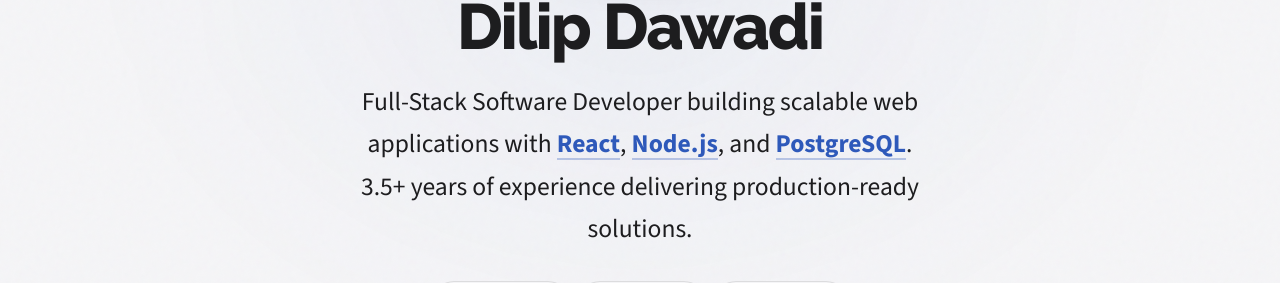
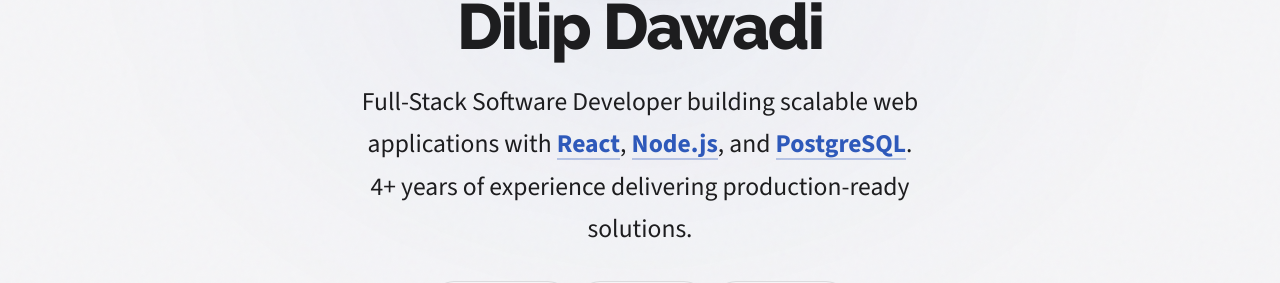
Before and after one commit to dilip-dawadi/dilip-dawadi, a Next.js app: page / in a window 1280 px wide. Shown: the part 367-650 px from the top of the page. Built offline with nearby package versions, Linux system fonts and the light colour scheme.

Commit message:
style: update experience descriptions across multiple pages and components to reflect accurate years of experience, and add experience calculation utility

```diff
--- a/app/about/page.tsx
+++ b/app/about/page.tsx
@@ -5,11 +5,11 @@ import PageWrapper from '@/components/Template/PageWrapper';
 import { aboutMarkdown } from '@/data/about';
 import { db } from '@/db';
 import { aboutContent } from '@/db/schema';
+import { getExperienceText } from '@/lib/experience';
 
 export const metadata: Metadata = {
   title: 'About',
-  description:
-    'Learn about Dilip Dawadi - Full-Stack Software Developer with 3.5+ years of experience building scalable web applications.',
+  description: `Learn about Dilip Dawadi - Full-Stack Software Developer with ${getExperienceText()} of experience building scalable web applications.`,
 };
 
 export const revalidate = 86400; // Revalidate every 24 hours
--- a/app/layout.tsx
+++ b/app/layout.tsx
@@ -5,6 +5,7 @@ import Navigation from '@/components/Template/Navigation';
 import ScrollToTop from '@/components/Template/ScrollToTop';
 import { SessionProvider } from '../src/components/SessionProvider';
 import { AUTHOR_NAME, SITE_URL, TWITTER_HANDLE } from '@/lib/utils';
+import { getExperienceText } from '@/lib/experience';
 import './tailwind.css';
 
 const sourceSans = Source_Sans_3({
@@ -25,8 +26,7 @@ const raleway = Raleway({
   adjustFontFallback: true,
 });
 
-const siteDescription =
-  'Full-Stack Software Developer with 3.5+ years of experience in React, Node.js, PostgreSQL, and modern DevOps. Based in Toronto, Canada.';
+const siteDescription = `Full-Stack Software Developer with ${getExperienceText()} of experience in React, Node.js, PostgreSQL, and modern DevOps. Based in Toronto, Canada.`;
 
 export const metadata: Metadata = {
   title: {
--- a/app/page.tsx
+++ b/app/page.tsx
@@ -3,10 +3,10 @@ import type { Metadata } from 'next';
 import { PersonSchema } from '@/components/Schema';
 import Hero from '@/components/Template/Hero';
 import PageWrapper from '@/components/Template/PageWrapper';
+import { getExperienceText } from '@/lib/experience';
 
 export const metadata: Metadata = {
-  description:
-    'Full-Stack Software Developer based in Toronto with 3.5+ years of experience building scalable web applications using React, Node.js, and PostgreSQL.',
+  description: `Full-Stack Software Developer based in Toronto with ${getExperienceText()} of experience building scalable web applications using React, Node.js, and PostgreSQL.`,
 };
 
 export default function HomePage() {
--- a/app/resume/page.tsx
+++ b/app/resume/page.tsx
@@ -9,6 +9,7 @@ import PageWrapper from '@/components/Template/PageWrapper';
 import degrees from '@/data/resume/degrees';
 import { categories, skills } from '@/data/resume/skills';
 import work from '@/data/resume/work';
+import { getExperienceText } from '@/lib/experience';
 
 export const metadata: Metadata = {
   title: 'Resume',
@@ -23,10 +24,9 @@ export default function ResumePage() {
         <header className="resume-header">
           <h1 className="resume-title">Resume</h1>
           <p className="resume-summary">
-            Full-Stack Software Developer with 3.5+ years of professional
-            experience building scalable web applications. Specializing in
-            React, Node.js, and PostgreSQL with expertise in modern DevOps and
-            cloud platforms. Based in Toronto, Canada.
+            Full-Stack Software Developer with {getExperienceText()} of professional experience
+            building scalable web applications. Specializing in React, Node.js, and PostgreSQL with
+            expertise in modern DevOps and cloud platforms. Based in Toronto, Canada.
           </p>
         </header>
 
@@ -52,31 +52,24 @@ export default function ResumePage() {
                 <h3>Public Service Monitoring Platform</h3>
                 <p className="project-period">2025 - Present</p>
                 <p>
-                  Production-grade web application for municipal service
-                  tracking. Deployed with Docker and CI/CD pipelines.
+                  Production-grade web application for municipal service tracking. Deployed with
+                  Docker and CI/CD pipelines.
                 </p>
                 <ul>
                   <li>Built scalable React frontend with TypeScript</li>
-                  <li>
-                    Designed PostgreSQL database schema for real-time monitoring
-                  </li>
-                  <li>
-                    Implemented automated testing and deployment workflows
-                  </li>
+                  <li>Designed PostgreSQL database schema for real-time monitoring</li>
+                  <li>Implemented automated testing and deployment workflows</li>
                 </ul>
               </div>
               <div className="resume-project-item">
                 <h3>E-Commerce Database Architecture</h3>
                 <p className="project-period">2024</p>
                 <p>
-                  Designed and optimized PostgreSQL schema for high-traffic
-                  e-commerce platform.
+                  Designed and optimized PostgreSQL schema for high-traffic e-commerce platform.
                 </p>
                 <ul>
                   <li>Optimized query performance with indexing strategies</li>
-                  <li>
-                    Implemented transaction management for secure payments
-                  </li>
+                  <li>Implemented transaction management for secure payments</li>
                   <li>Reduced database response time by 60%</li>
                 </ul>
               </div>
--- a/content/writing/aboutme.md
+++ b/content/writing/aboutme.md
@@ -4,7 +4,7 @@ date: '2026-01-15'
 description: A brief introduction to who I am and what I do
 ---
 
-Hi, I'm Dilip Dawadi, a Full-Stack Software Developer with over 3.5 years of experience building modern web applications. I specialize in React, Node.js, PostgreSQL, and cloud technologies.
+Hi, I'm Dilip Dawadi, a Full-Stack Software Developer with over 4 years of experience building modern web applications. I specialize in React, Node.js, PostgreSQL, and cloud technologies.
 
 Currently based in Toronto, Canada, I'm passionate about creating efficient, scalable solutions and staying up-to-date with the latest technologies in web development.
 
--- a/src/components/Template/Hero.tsx
+++ b/src/components/Template/Hero.tsx
@@ -1,5 +1,6 @@
 import Link from 'next/link';
 
+import { getExperienceText } from '@/lib/experience';
 import ThemePortrait from './ThemePortrait';
 
 export default function Hero() {
@@ -20,7 +21,7 @@ export default function Hero() {
           <span className="hero-highlight">Node.js</span>, and{' '}
           <span className="hero-highlight">PostgreSQL</span>.
           <br />
-          3.5+ years of experience delivering production-ready solutions.
+          {getExperienceText()} of experience delivering production-ready solutions.
         </p>
 
         <div className="hero-chips">
--- a/src/data/about.ts
+++ b/src/data/about.ts
@@ -1,6 +1,8 @@
+import { getExperienceText } from '@/lib/experience';
+
 export const aboutMarkdown = `# Intro
 
-I am a Full-Stack Software Developer based in Toronto, Canada, with 3.5+ years of professional experience building, optimizing, and deploying scalable web applications. I specialize in React, Node.js, and modern databases like PostgreSQL and MongoDB.
+I am a Full-Stack Software Developer based in Toronto, Canada, with ${getExperienceText()} of professional experience building, optimizing, and deploying scalable web applications. I specialize in React, Node.js, and modern databases like PostgreSQL and MongoDB.
 
 Currently, I work as a Freelance Software Developer, leading the development and maintenance of a public-sector Service Monitoring platform for the municipality of Salluit. I'm passionate about creating solutions that have real-world impact and delivering production-ready applications that serve communities.
 
--- /dev/null
+++ b/src/lib/experience.ts
@@ -0,0 +1,34 @@
+/**
+ * Calculate years of professional experience based on start date
+ * Returns experience in increments of 0.5 years (e.g., 2.5, 3, 3.5, 4, 4.5)
+ */
+export function calculateExperience(): number {
+  const startDate = new Date('2022-01-01'); // Your career start date
+  const currentDate = new Date();
+
+  const diffInMilliseconds = currentDate.getTime() - startDate.getTime();
+  const diffInYears = diffInMilliseconds / (1000 * 60 * 60 * 24 * 365.25);
+
+  // Round to nearest 0.5
+  const roundedYears = Math.round(diffInYears * 2) / 2;
+
+  return roundedYears;
+}
+
+/**
+ * Get formatted experience string with "+" suffix
+ * Example: "3.5+ years"
+ */
+export function getExperienceText(): string {
+  const years = calculateExperience();
+  return `${years}+ years`;
+}
+
+/**
+ * Get experience for metadata/descriptions
+ * Example: "3.5+"
+ */
+export function getExperienceShort(): string {
+  const years = calculateExperience();
+  return `${years}+`;
+}
```
